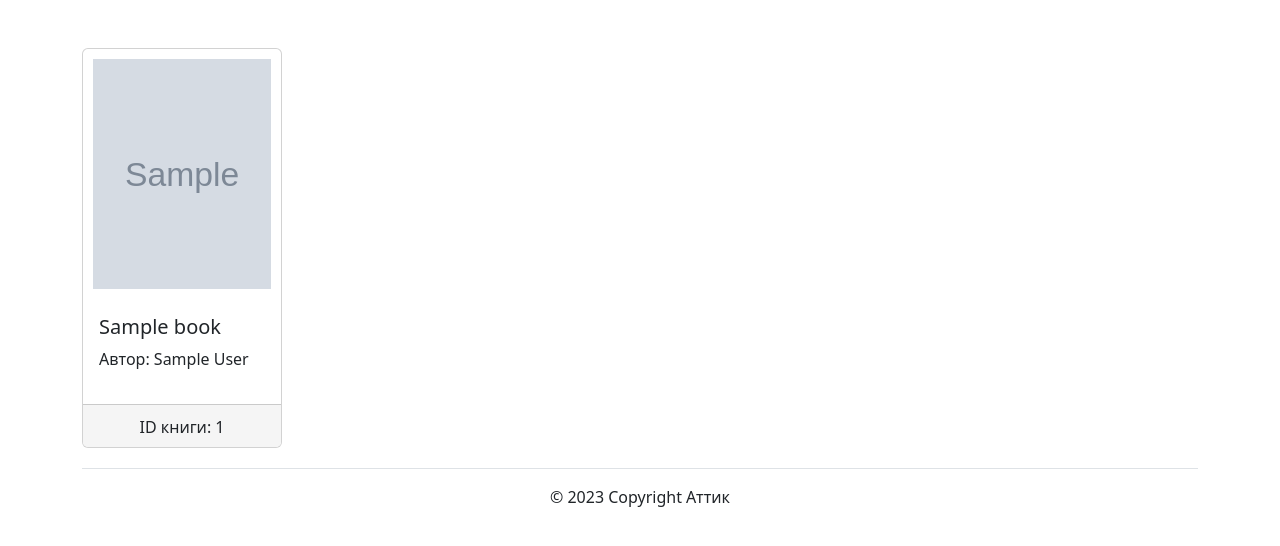
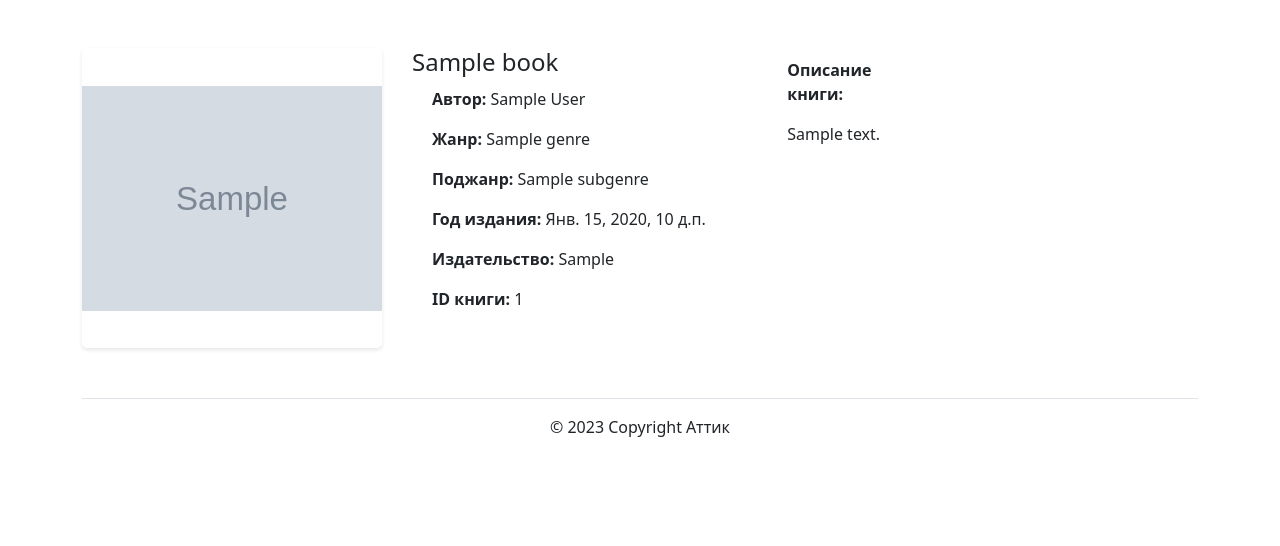
Before and after one commit to Genek91/attic, a Django app: page /book/1/ in a window 1280 px wide. Shown: the part 116-662 px from the top of the page. Run offline with Django 3.2, Linux system fonts and the light colour scheme; tables that the repository leaves empty hold one stand-in row (values such as "Sample post"); grey boxes marked "Sample" are stand-in pictures; some libraries are stand-ins or nearby versions.

Commit message:
Добавление страницы с описанием книги

```diff
--- a/attic/templates/books/book.html
+++ b/attic/templates/books/book.html
@@ -7,71 +7,91 @@
 
 {% block content %}
 <style>
-    .grid-container {
-        display: grid;
-        grid-template-columns: repeat(auto-fill, minmax(200px, 1fr));
-        grid-gap: 20px;
-        margin-bottom: 20px;
-    }
-    .grid-item {
-        width: 200px;
-        height: 400px;
-    }
-    .card {
-        height: 100%;
-        display: flex;
-        flex-direction: column;
-        justify-content: space-between;
-    }
-    .no-image-placeholder {
-        width: 100%;
-        height: 100%;
-        background-color: #eee;
+    .book-details {
         display: flex;
         align-items: center;
-        justify-content: center;
-        position: relative;
-        overflow: hidden;
+        margin-bottom: 50px;
     }
-    .no-image-placeholder span {
-        color: #888;
-        font-size: 16px;
-        position: absolute;
-        top: 50%;
-        left: 50%;
-        transform: translate(-50%, -50%);
+
+    .book-info {
+        margin-left: 20px;
     }
-    .card-img-top {
-        width: 100%;
-        height: 250px;
-        object-fit: cover;
-        padding: 10px;
+
+    .book-description {
+        margin-top: 20px;
     }
-    .card-body {
-        padding-bottom: 0;
+
+    .book-image {
+        width: 300px;
+        height: 300px;
+        object-fit: contain;
+        border-radius: 5px;
+        box-shadow: 0 2px 4px rgba(0, 0, 0, 0.1);
     }
-    .card-footer {
-        padding-top: 10px;
-        text-align: center;
-        background-color: #f5f5f5;
+
+    .book-title {
+        font-size: 24px;
+        margin-top: 0;
+    }
+
+    .book-info p {
+        margin-top: 10px;
+    }
+
+    .book-info strong {
+        font-weight: bold;
+    }
+
+    .book-description p {
+        margin: 0;
+        overflow-wrap: break-word;
+    }
+
+    .book-details-container {
+        display: flex;
+        flex-direction: row;
+    }
+
+    .book-image-container {
+        flex: 1;
+    }
+
+    .book-text-container {
+        flex: 4;
+        margin-left: 30px;
+    }
+
+    .book-description-container {
+        flex: 2;
+        margin-left: 50px;
+        max-width: 400px;
     }
 </style>
-    <div class="content">
-        <div class="grid-container">
-            <div class="grid-item">
-                <div class="card mb-4">
-                        {% thumbnail book.image "2000x2000" crop="center" upscale=False as im %}
-                            <img class="card-img-top" src="{{ im.url }}" alt="{{ book.name }}">
-                        {% endthumbnail %}
-                    <div class="card-body">
-                        <h5 class="card-title">{{ book.name }}</h5>
-                        <p class="card-text">Автор: {{ book.author }}</p>
-                    </div>
-                    <div class="card-footer">
-                        <p class="card-text">ID книги: {{ book.id }}</p>
-                    </div>
-                </div>
+
+<div class="book-details">
+    <div class="book-details-container">
+        <div class="book-image-container">
+            {% thumbnail book.image "2000x2000" crop="center" upscale=False as im %}
+                <img class="book-image" src="{{ im.url }}" alt="{{ book.name }}">
+            {% endthumbnail %}
+        </div>
+        <div class="book-text-container">
+            <h5 class="book-title">{{ book.name }}</h5>
+            <div class="book-info">
+                <p><strong>Автор:</strong> {{ book.author }}</p>
+                <p><strong>Жанр:</strong> {{ book.sub_genre.genre.name }}</p>
+                <p><strong>Поджанр:</strong> {{ book.sub_genre.name }}</p>
+                <p><strong>Год издания:</strong> {{ book.pub_year }}</p>
+                <p><strong>Издательство:</strong> {{ book.pub_house }}</p>
+                <p><strong>ID книги:</strong> {{ book.id }}</p>
+            </div>
+        </div>
+        <div class="book-description-container">
+            <div class="book-info">
+                <p><strong>Описание книги:</strong></p>
+                <p style="max-width: 100%;">{{ book.text }}</p>
             </div>
         </div>
     </div>
+</div>
 {% endblock %}
```
